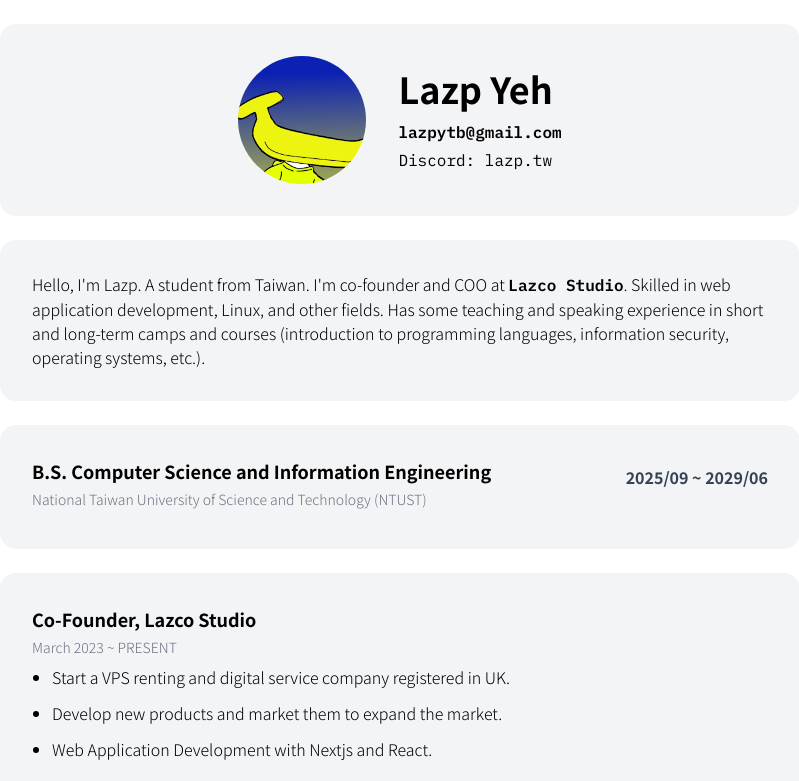
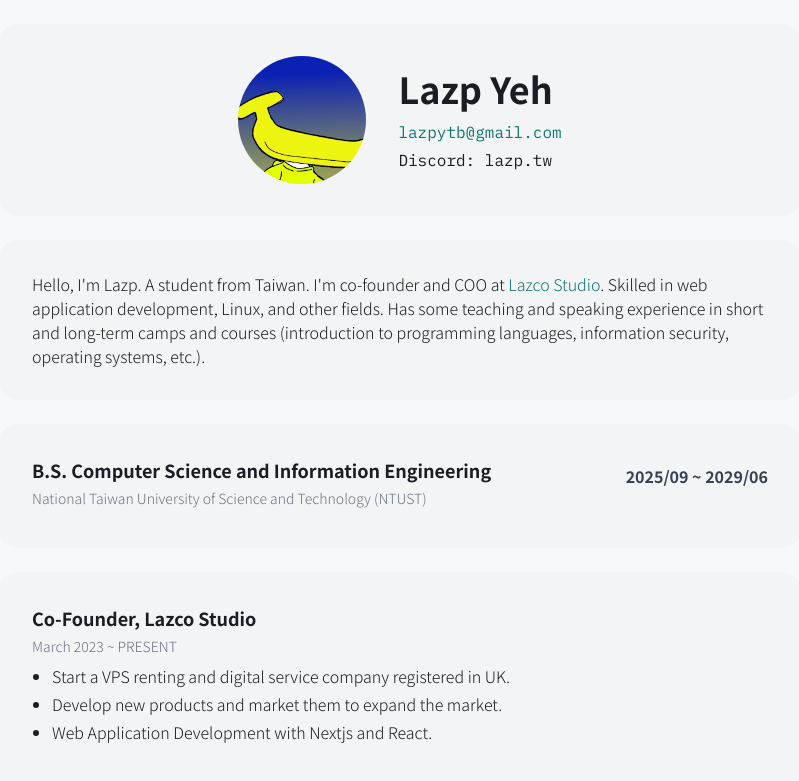
Before and after one commit to banahaker/banahaker.github.io, a React (Vite) app: page / in a window 1280 px wide. Shown: the top 781 px of the page, without its empty margins (240-1039 px from the left). Built offline with nearby package versions, Linux system fonts and the light colour scheme.

Commit message:
feat: add theme tokens, dark variant, and calm base styles

```diff
--- a/src/index.css
+++ b/src/index.css
@@ -1,7 +1,38 @@
 @import url("https://fonts.googleapis.com/css2?family=IBM+Plex+Sans:ital,wght@0,100..700;1,100..700&family=Noto+Sans+TC:wght@100..900&display=swap&family=IBM+Plex+Mono:ital,wght@0,100;0,200;0,300;0,400;0,500;0,600;0,700;1,100;1,200;1,300;1,400;1,500;1,600;1,700&display=swap");
+@import "tailwindcss";
+
+/* Dark mode keys off a .dark class on <html>, not the OS media query. */
+@custom-variant dark (&:where(.dark, .dark *));
+
+/* Semantic design tokens exposed as Tailwind utilities (bg-page, text-ink, ...). */
+@theme {
+  --color-page: #f7f8fa;
+  --color-surface: #ffffff;
+  --color-line: #e4e7ec;
+  --color-ink: #1a1d24;
+  --color-muted: #5b6472;
+  --color-accent: #0f766e;
+}
+
+/* Dark overrides cascade over @theme's :root values. */
+.dark {
+  --color-page: #0f1115;
+  --color-surface: #171a21;
+  --color-line: #242833;
+  --color-ink: #e5e7eb;
+  --color-muted: #9aa3b2;
+  --color-accent: #4db6ac;
+}
+
+html {
+  scroll-behavior: smooth;
+}
 
 body {
   font-family: "Noto Sans TC", "IBM Plex Sans", sans-serif;
+  background-color: var(--color-page);
+  color: var(--color-ink);
+  transition: background-color 0.3s ease, color 0.3s ease;
 }
 
 .ibm-plex-mono {
@@ -9,24 +40,28 @@ body {
 }
 
 a {
-  font-family: "IBM Plex Mono", monospace;
-  transition: background-color 0.2s ease-in-out;
-  color: transparent;
-  background-clip: text;
-  background-color: black;
-  font-weight: 600;
+  color: var(--color-accent);
+  text-decoration: none;
+  transition: opacity 0.2s ease;
+}
+a:hover {
+  opacity: 0.75;
 }
 
-a:hover {
-  background-image: linear-gradient(
-    to right,
-    #2563eb,
-    #db2777
-  ); /* blue-600 to pink-600 */
+:focus-visible {
+  outline: 2px solid var(--color-accent);
+  outline-offset: 2px;
+  border-radius: 2px;
 }
 
-ul {
-  display: flex;
-  flex-direction: column;
-  gap: 0.5rem;
+@media (prefers-reduced-motion: reduce) {
+  html {
+    scroll-behavior: auto;
+  }
+  *,
+  *::before,
+  *::after {
+    transition: none !important;
+    animation: none !important;
+  }
 }
```
